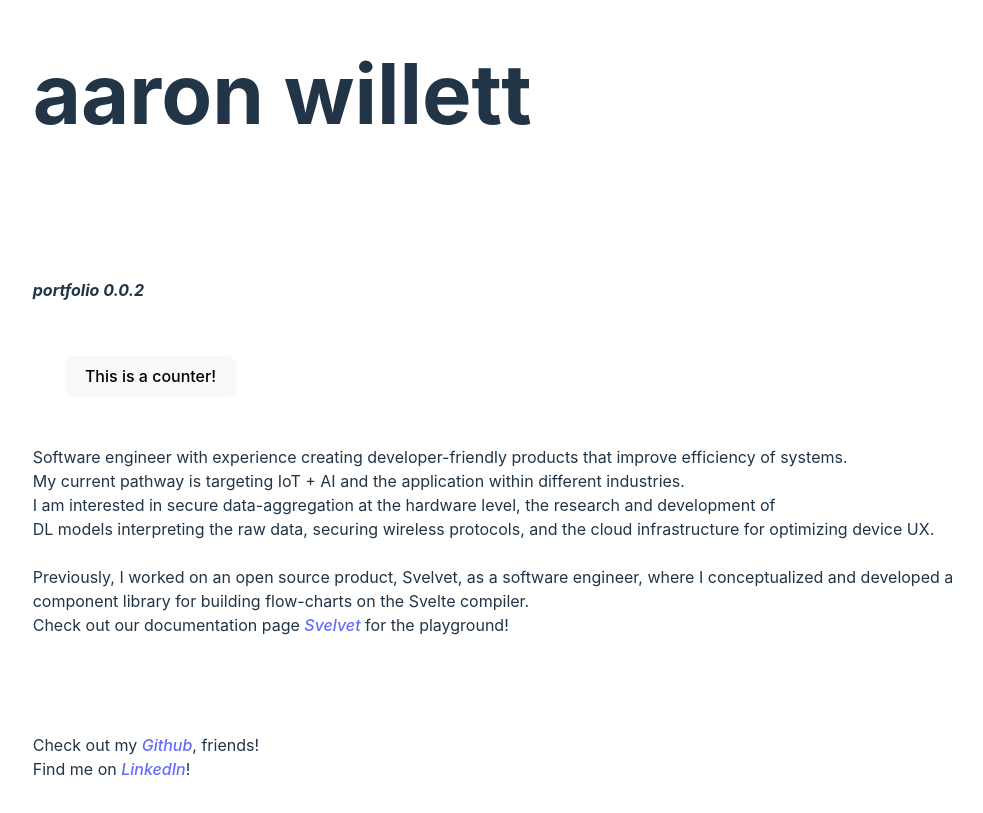
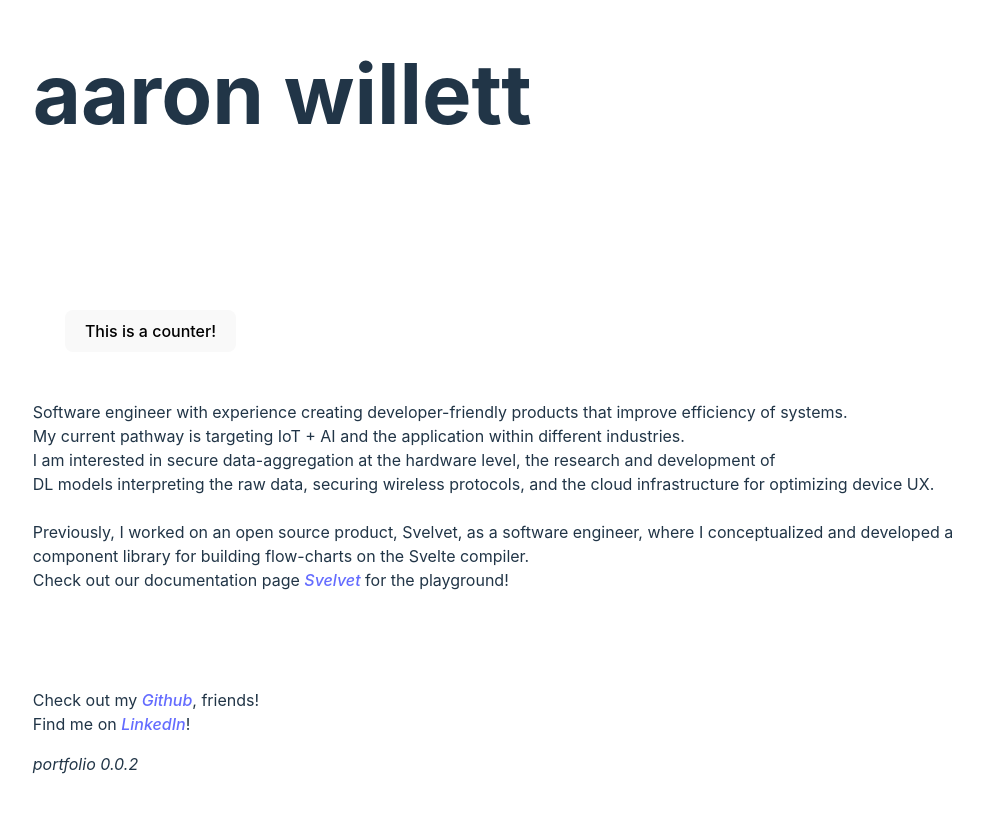
Before and after one commit to willettAMT/aaron-w-dev, a Svelte app: page / in a window 1280 px wide. Shown: the part 123-936 px from the top of the page, without its empty margins (147-1130 px from the left). Built offline with nearby package versions, Linux system fonts and the light colour scheme.

Commit message:
portfolio moved to footer

```diff
--- a/src/App.svelte
+++ b/src/App.svelte
@@ -4,7 +4,6 @@
 <div>
 
   <h1>aaron willett</h1>
-  <h4><i>portfolio 0.0.2</i></h4>
 
   <div class="card">
     <Counter />
@@ -26,3 +25,6 @@
     Find me on <a href="https://linkedin.com/in/willettAMT" target="_blank" rel="noreferrer"><i>LinkedIn</i></a>!
   </p>
 </div>
+<footer>
+  <i>portfolio 0.0.2</i>
+</footer>
```
